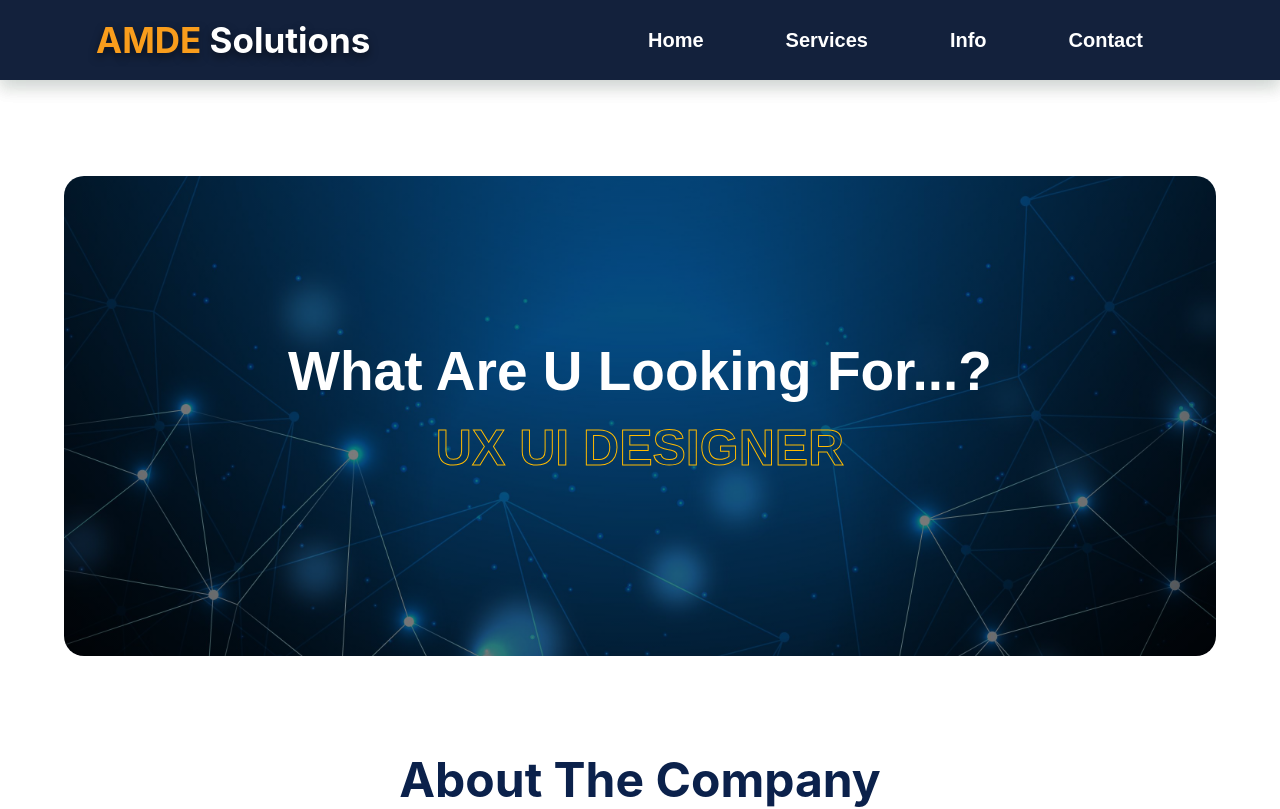
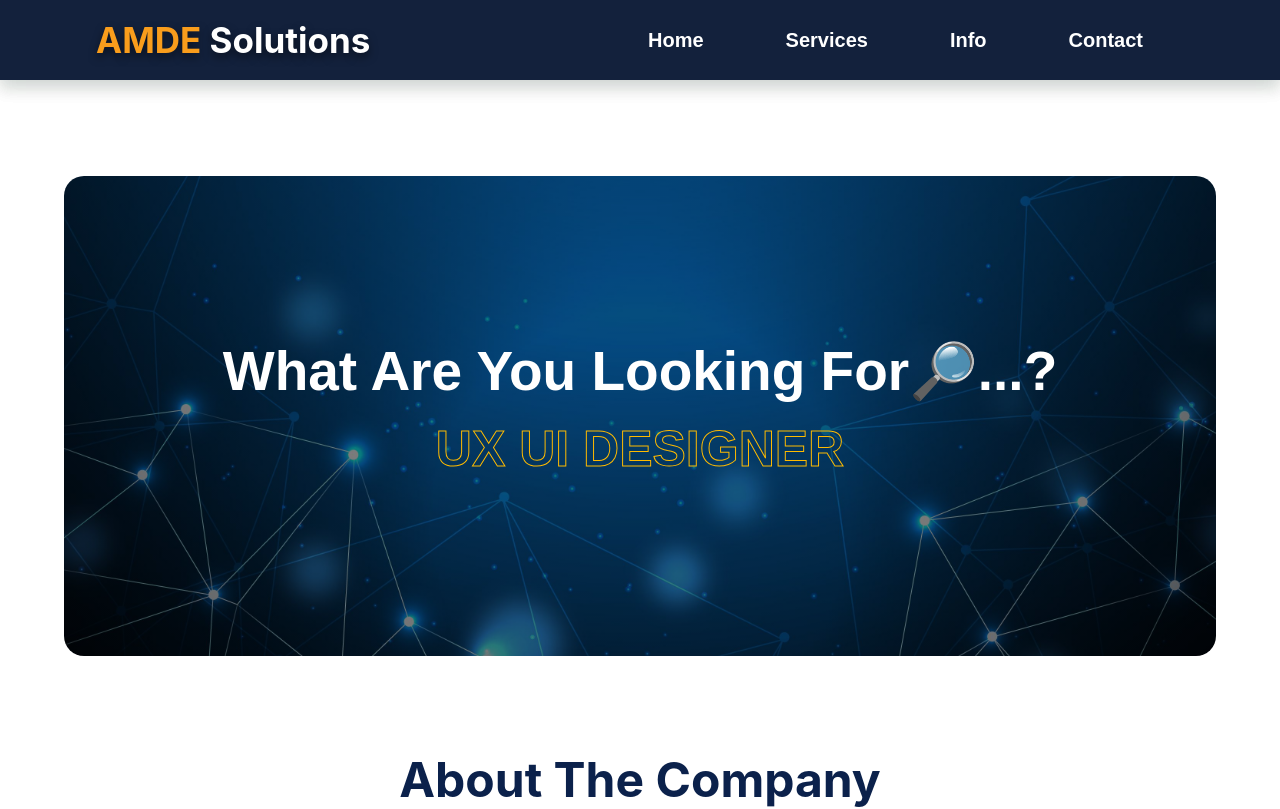
Before and after one commit to amde-et/webappdraft, a React (Create React App) app: page / in a window 1280 px wide. Shown: the top 809 px of the page. Built offline with nearby package versions, Linux system fonts and the light colour scheme; the HTML template or start-up script is replaced by a standard one.

Commit message:
Update Show.jsx

```diff
--- a/src/components/Show/Show.jsx
+++ b/src/components/Show/Show.jsx
@@ -31,7 +31,7 @@ const Show = () => {
         <div className="show-content">
           {/* <h1>We Have The Right Technology Solutions</h1>
             <p>Amde Tech Solution  have created website, web system portal, and ERP software products that are known for their security, scalability, robustness, and performance since our founding in Addis Ababa, Ethiopia. We develop industry-specific websites and software, making us Ethiopia’s best outsource website and software company.</p> */}
-          <h1>What are u looking for...?</h1>
+          <h1>What are  you looking for🔎...?</h1>
           <h2 data-text={`${items[count]}`}>{items[count]}</h2>
         </div>
       </div>
```
